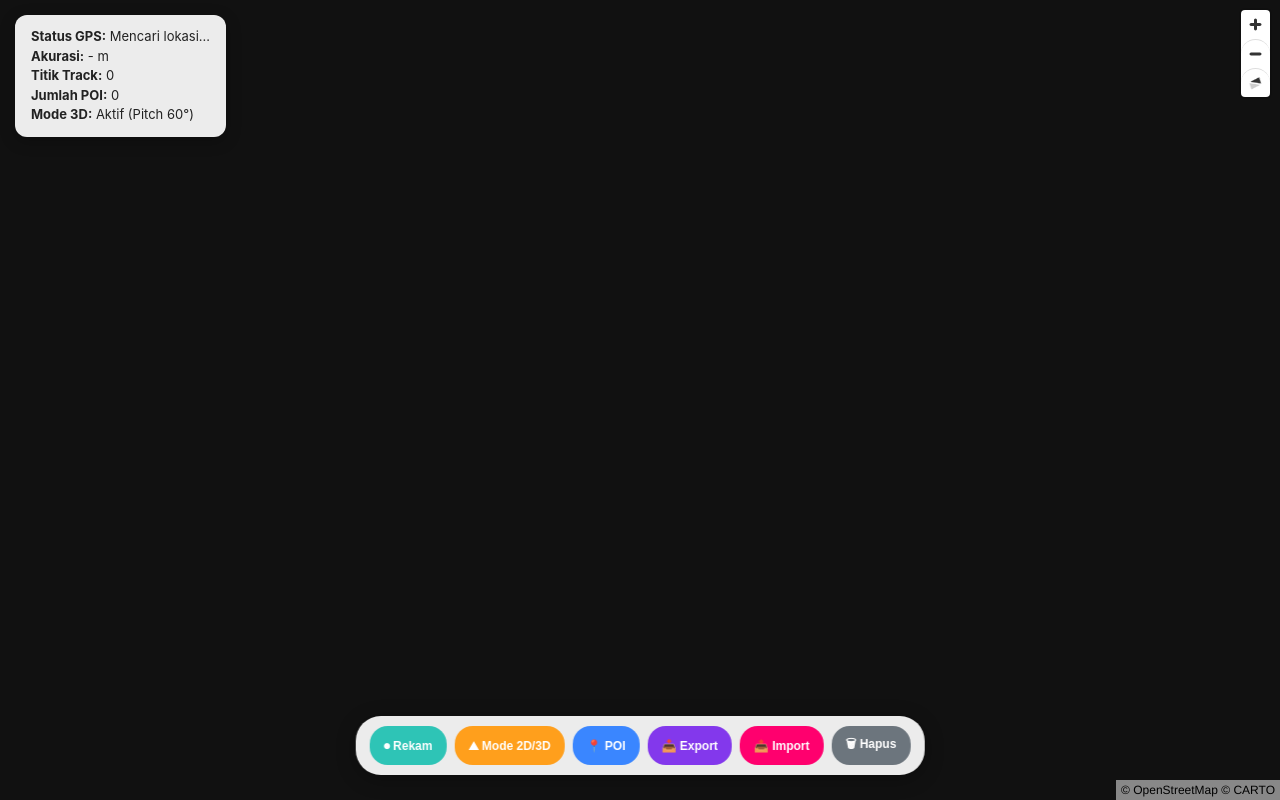
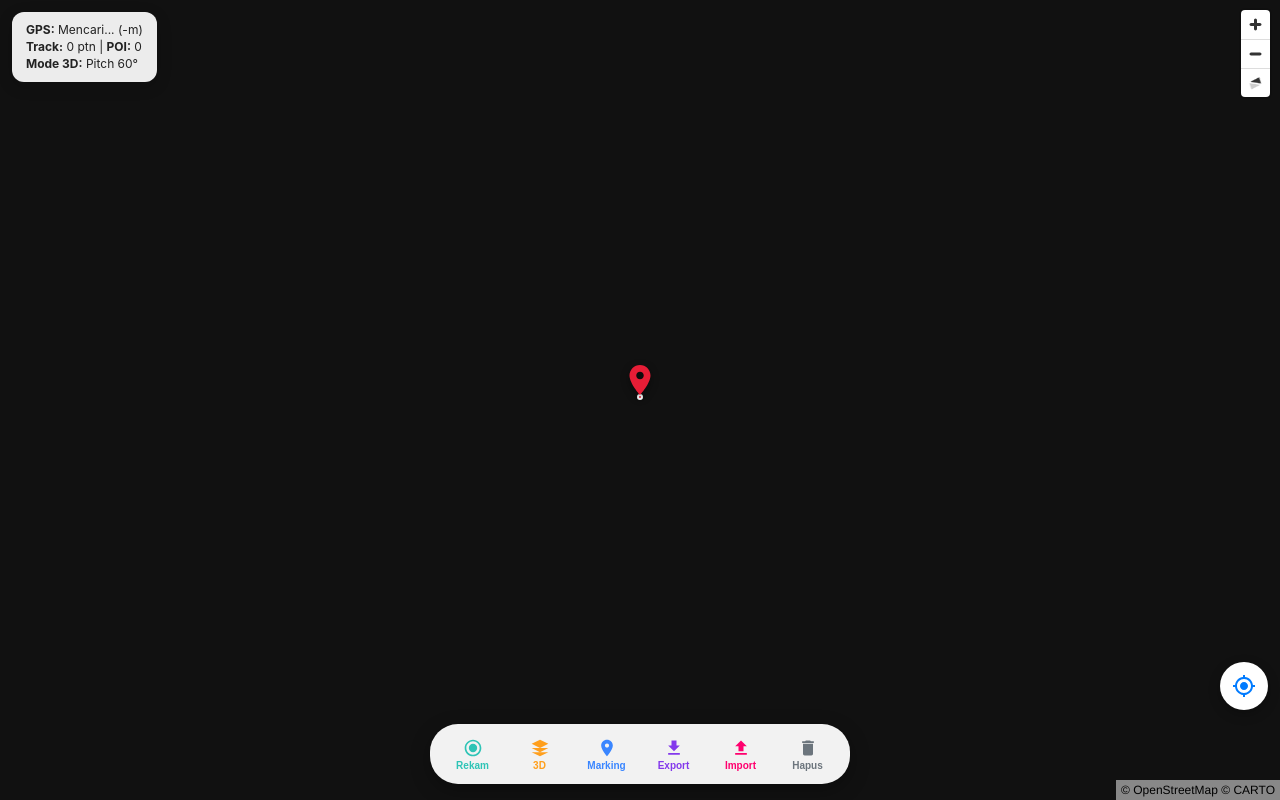
Before and after one commit to krisnaarimjaya/gps-tracking-3d, a plain HTML site: page index.html in a window 1280 px wide. Drawn offline with nearby package versions, Linux system fonts and the light colour scheme; no server answers.

Commit message:
Update index.html
perbaikan ikon

```diff
--- a/index.html
+++ b/index.html
@@ -13,6 +13,7 @@
             box-sizing: border-box;
             margin: 0;
             padding: 0;
+            -webkit-tap-highlight-color: transparent;
         }
         body, html {
             height: 100%;
@@ -26,86 +27,136 @@
             width: 100vw;
         }
 
-        /* Stats Panel */
+        /* Crosshair Center Marker (Pemandu Marker Tengah) */
+        .center-crosshair {
+            position: absolute;
+            top: 50%;
+            left: 50%;
+            transform: translate(-50%, -100%);
+            z-index: 5;
+            pointer-events: none; /* Supaya tidak mengganggu gesture geser peta */
+            display: flex;
+            flex-direction: column;
+            align-items: center;
+        }
+        .crosshair-pin {
+            width: 36px;
+            height: 36px;
+            filter: drop-shadow(0px 3px 4px rgba(0,0,0,0.4));
+            transition: transform 0.2s ease;
+        }
+        .map-dragging .crosshair-pin {
+            transform: translateY(-8px) scale(1.1);
+        }
+        .crosshair-dot {
+            width: 6px;
+            height: 6px;
+            background: #e71d36;
+            border: 2px solid white;
+            border-radius: 50%;
+            margin-top: -4px;
+            box-shadow: 0 0 4px rgba(0,0,0,0.5);
+        }
+
+        /* Stats Panel Header Top */
         .stats-panel {
             position: absolute;
-            top: 15px;
-            left: 15px;
+            top: 12px;
+            left: 12px;
             z-index: 10;
             background: rgba(255, 255, 255, 0.92);
-            padding: 12px 16px;
+            padding: 10px 14px;
             border-radius: 12px;
-            box-shadow: 0 4px 15px rgba(0,0,0,0.25);
+            box-shadow: 0 4px 15px rgba(0,0,0,0.2);
             backdrop-filter: blur(8px);
-            font-size: 13px;
-            line-height: 1.5;
+            font-size: 12px;
+            line-height: 1.4;
             color: #222;
-            max-width: 280px;
+            max-width: 240px;
         }
 
-        /* Control Bar at Bottom */
+        /* Floating Button "Lokasi Saya" */
+        .btn-my-location {
+            position: absolute;
+            right: 12px;
+            bottom: 90px;
+            z-index: 10;
+            width: 48px;
+            height: 48px;
+            border-radius: 50%;
+            background: #ffffff;
+            border: none;
+            box-shadow: 0 4px 12px rgba(0,0,0,0.25);
+            display: flex;
+            align-items: center;
+            justify-content: center;
+            cursor: pointer;
+            color: #007bff;
+            transition: all 0.2s ease;
+        }
+        .btn-my-location:active {
+            transform: scale(0.9);
+            background: #f0f0f0;
+        }
+
+        /* Control Dock Bottom Bar */
         .controls {
             position: absolute;
-            bottom: 25px;
+            bottom: 16px;
             left: 50%;
             transform: translateX(-50%);
             z-index: 10;
             display: flex;
-            flex-wrap: wrap;
-            justify-content: center;
-            gap: 8px;
-            background: rgba(255, 255, 255, 0.92);
-            padding: 10px 14px;
-            border-radius: 25px;
-            box-shadow: 0 4px 20px rgba(0,0,0,0.3);
-            backdrop-filter: blur(8px);
-            max-width: 95vw;
+            align-items: center;
+            justify-content: space-around;
+            gap: 6px;
+            background: rgba(255, 255, 255, 0.95);
+            padding: 8px 12px;
+            border-radius: 28px;
+            box-shadow: 0 6px 20px rgba(0,0,0,0.3);
+            backdrop-filter: blur(10px);
+            width: calc(100vw - 24px);
+            max-width: 420px;
         }
 
-        button {
+        .btn-icon {
             border: none;
-            padding: 9px 14px;
-            border-radius: 18px;
+            background: transparent;
+            width: 44px;
+            height: 44px;
+            border-radius: 50%;
+            display: flex;
+            flex-direction: column;
+            align-items: center;
+            justify-content: center;
+            font-size: 10px;
             font-weight: 600;
-            font-size: 12px;
+            color: #444;
             cursor: pointer;
             transition: all 0.2s ease;
-            display: flex;
-            align-items: center;
-            gap: 5px;
+            gap: 2px;
         }
-        button:active {
-            transform: scale(0.95);
+        .btn-icon svg {
+            width: 20px;
+            height: 20px;
+            fill: currentColor;
+        }
+        .btn-icon:active {
+            transform: scale(0.9);
+            background: rgba(0,0,0,0.05);
         }
 
-        #btnTrack {
-            background-color: #2ec4b6;
-            color: white;
-        }
+        /* Specific Button Highlight Colors */
+        #btnTrack { color: #2ec4b6; }
         #btnTrack.recording {
-            background-color: #e71d36;
+            color: #e71d36;
             animation: pulse 1.5s infinite;
         }
-        #btn3D {
-            background-color: #ff9f1c;
-            color: white;
-        }
-        #btnPoi {
-            background-color: #3a86ff;
-            color: white;
-        }
-        #btnExport {
-            background-color: #8338ec;
-            color: white;
-        }
-        #btnImport {
-            background-color: #ff006e;
-            color: white;
-        }
-        #btnClear {
-            background-color: #6c757d;
-            color: white;
-        }
+        #btn3D { color: #ff9f1c; }
+        #btnPoi { color: #3a86ff; }
+        #btnExport { color: #8338ec; }
+        #btnImport { color: #ff006e; }
+        #btnClear { color: #6c757d; }
 
         /* Modal Form POI */
         .modal {
@@ -128,7 +179,7 @@
         }
         .modal-content h3 {
             margin-bottom: 12px;
-            font-size: 16px;
+            font-size: 15px;
             color: #222;
         }
         .modal-content input, .modal-content textarea {
@@ -147,7 +198,7 @@
 
         @keyframes pulse {
             0% { opacity: 1; }
-            50% { opacity: 0.5; }
+            50% { opacity: 0.4; }
             100% { opacity: 1; }
         }
     </style>
@@ -156,24 +207,66 @@
 
     <!-- Panel Informasi Status -->
     <div class="stats-panel">
-        <strong>Status GPS:</strong> <span id="status">Mencari lokasi...</span><br>
-        <strong>Akurasi:</strong> <span id="accuracy">-</span> m<br>
-        <strong>Titik Track:</strong> <span id="pointCount">0</span><br>
-        <strong>Jumlah POI:</strong> <span id="poiCount">0</span><br>
-        <strong>Mode 3D:</strong> <span id="mode3DStatus">Aktif (Pitch 60°)</span>
+        <strong>GPS:</strong> <span id="status">Mencari...</span> (<span id="accuracy">-</span>m)<br>
+        <strong>Track:</strong> <span id="pointCount">0</span> ptn | <strong>POI:</strong> <span id="poiCount">0</span><br>
+        <strong>Mode 3D:</strong> <span id="mode3DStatus">Pitch 60°</span>
+    </div>
+
+    <!-- Pemandu Marker Tengah Layar (Pin Crosshair) -->
+    <div class="center-crosshair" id="crosshair">
+        <svg class="crosshair-pin" viewBox="0 0 24 24" fill="#e71d36">
+            <path d="M12 2C8.13 2 5 5.13 5 9c0 5.25 7 13 7 13s7-7.75 7-13c0-3.87-3.13-7-7-7zm0 9.5c-1.38 0-2.5-1.12-2.5-2.5s1.12-2.5 2.5-2.5 2.5 1.12 2.5 2.5-1.12 2.5-2.5 2.5z"/>
+        </svg>
+        <div class="crosshair-dot"></div>
     </div>
 
     <!-- Container Peta 3D -->
     <div id="map"></div>
 
-    <!-- Tombol Kontrol Utama -->
+    <!-- Tombol Floating: Lokasi Saya -->
+    <button class="btn-my-location" onclick="centerToUserLocation()" title="Lokasi Saya">
+        <svg width="24" height="24" viewBox="0 0 24 24" fill="currentColor">
+            <path d="M12 8c-2.21 0-4 1.79-4 4s1.79 4 4 4 4-1.79 4-4-1.79-4-4-4zm8.94 3c-.46-4.17-3.77-7.48-7.94-7.94V1h-2v2.06C6.83 3.52 3.52 6.83 3.06 11H1v2h2.06c.46 4.17 3.77 7.48 7.94 7.94V23h2v-2.06c4.17-.46 7.48-3.77 7.94-7.94H23v-2h-2.06zM12 19c-3.87 0-7-3.13-7-7s3.13-7 7-7 7 3.13 7 7-3.13 7-7 7z"/>
+        </svg>
+    </button>
+
+    <!-- Tombol Kontrol Utama (Dock Bottom Bar) -->
     <div class="controls">
-        <button id="btnTrack" onclick="toggleTracking()">⏺ Rekam</button>
-        <button id="btn3D" onclick="toggle3D()">⛰ Mode 2D/3D</button>
-        <button id="btnPoi" onclick="addPOI()">📍 POI</button>
-        <button id="btnExport" onclick="exportJSON()">📥 Export</button>
-        <button id="btnImport" onclick="document.getElementById('fileInput').click()">📤 Import</button>
-        <button id="btnClear" onclick="clearData()">🗑 Hapus</button>
+        <!-- Record Tracking -->
+        <button class="btn-icon" id="btnTrack" onclick="toggleTracking()">
+            <svg viewBox="0 0 24 24"><path d="M12 2C6.48 2 2 6.48 2 12s4.48 10 10 10 10-4.48 10-10S17.52 2 12 2zm0 18c-4.42 0-8-3.58-8-8s3.58-8 8-8 8 3.58 8 8-3.58 8-8 8z"/><circle cx="12" cy="12" r="5"/></svg>
+            <span id="txtTrack">Rekam</span>
+        </button>
+
+        <!-- Toggle 2D/3D -->
+        <button class="btn-icon" id="btn3D" onclick="toggle3D()">
+            <svg viewBox="0 0 24 24"><path d="M12 2L2 7l10 5 10-5-10-5zM2 17l10 5 10-5M2 12l10 5 10-5"/></svg>
+            <span>3D</span>
+        </button>
+
+        <!-- Marking POI -->
+        <button class="btn-icon" id="btnPoi" onclick="addPOIAtCenter()">
+            <svg viewBox="0 0 24 24"><path d="M12 2C8.14 2 5 5.14 5 9c0 5.25 7 13 7 13s7-7.75 7-13c0-3.86-3.14-7-7-7zm0 9.5c-1.38 0-2.5-1.12-2.5-2.5s1.12-2.5 2.5-2.5 2.5 1.12 2.5 2.5-1.12 2.5-2.5 2.5z"/></svg>
+            <span>Marking</span>
+        </button>
+
+        <!-- Export -->
+        <button class="btn-icon" id="btnExport" onclick="exportJSON()">
+            <svg viewBox="0 0 24 24"><path d="M19 9h-4V3H9v6H5l7 7 7-7zM5 18v2h14v-2H5z"/></svg>
+            <span>Export</span>
+        </button>
+
+        <!-- Import -->
+        <button class="btn-icon" id="btnImport" onclick="document.getElementById('fileInput').click()">
+            <svg viewBox="0 0 24 24"><path d="M9 16h6v-6h4l-7-7-7 7h4zm-4 2h14v2H5z"/></svg>
+            <span>Import</span>
+        </button>
+
+        <!-- Clear -->
+        <button class="btn-icon" id="btnClear" onclick="clearData()">
+            <svg viewBox="0 0 24 24"><path d="M6 19c0 1.1.9 2 2 2h8c1.1 0 2-.9 2-2V7H6v12zM19 4h-3.5l-1-1h-5l-1 1H5v2h14V4z"/></svg>
+            <span>Hapus</span>
+        </button>
 
         <input type="file" id="fileInput" accept=".json" style="display:none" onchange="importJSON(event)">
     </div>
@@ -181,12 +274,13 @@
     <!-- Modal Form POI -->
     <div id="poiModal" class="modal">
         <div class="modal-content">
-            <h3>Tambah POI Baru</h3>
+            <h3>Tambah POI di Titik Tengah</h3>
+            <p style="font-size:11px; color:#666; margin-bottom:10px;" id="poiCoordsText">Koordinat: -</p>
             <input type="text" id="poiTitle" placeholder="Nama Tempat / POI" required>
             <textarea id="poiDesc" rows="3" placeholder="Keterangan singkat..."></textarea>
             <div class="modal-actions">
-                <button type="button" style="background:#6c757d; color:white" onclick="closeModal()">Batal</button>
-                <button type="button" style="background:#2ec4b6; color:white" onclick="savePOI()">Simpan POI</button>
+                <button type="button" style="background:#6c757d; color:white; border:none; padding:8px 12px; border-radius:6px;" onclick="closeModal()">Batal</button>
+                <button type="button" style="background:#2ec4b6; color:white; border:none; padding:8px 12px; border-radius:6px;" onclick="savePOI()">Simpan POI</button>
             </div>
         </div>
     </div>
@@ -195,13 +289,12 @@
     <script src="https://unpkg.com/maplibre-gl@3.6.2/dist/maplibre-gl.js"></script>
 
     <script>
-        // Inisialisasi MapLibre dengan Kemiringan Awal (Pitch) 60 derajat untuk efek 3D
+        // Init MapLibre GL
         const map = new maplibregl.Map({
             container: 'map',
             style: {
                 version: 8,
                 sources: {
-                    // Basemap CartoDB Positron
                     'carto-tiles': {
                         type: 'raster',
                         tiles: [
@@ -211,63 +304,58 @@
                         tileSize: 256,
                         attribution: '&copy; OpenStreetMap &copy; CARTO'
                     },
-                    // Sumber Terrain 3D (AWS Terrain RGB Tiles)
                     'terrain-dem': {
                         type: 'raster-dem',
-                        tiles: [
-                            'https://s3.amazonaws.com/elevation-tiles-prod/terrarium/{z}/{x}/{y}.png'
-                        ],
+                        tiles: ['https://s3.amazonaws.com/elevation-tiles-prod/terrarium/{z}/{x}/{y}.png'],
                         encoding: 'terrarium',
                         tileSize: 256,
                         maxzoom: 15
                     }
                 },
-                layers: [
-                    {
-                        id: 'carto-layer',
-                        type: 'raster',
-                        source: 'carto-tiles',
-                        minzoom: 0,
-                        maxzoom: 22
-                    }
-                ],
+                layers: [{
+                    id: 'carto-layer',
+                    type: 'raster',
+                    source: 'carto-tiles',
+                    minzoom: 0,
+                    maxzoom: 22
+                }],
                 terrain: {
                     source: 'terrain-dem',
-                    exaggeration: 1.5 // Faktor Ketinggian Terrain 3D
+                    exaggeration: 1.5
                 }
             },
             center: [106.816666, -6.200000],
             zoom: 15,
-            pitch: 60, // Kemiringan awal 3D
+            pitch: 60,
             bearing: -17.6
         });
 
-        // Tambahkan Kontrol Navigasi (Zoom & Kompas Rotasi)
-        map.addControl(new maplibregl.NavigationControl({
-            visualizePitch: true,
-            showCompass: true
-        }), 'top-right');
+        // Kontrol Zoom & Navigasi
+        map.addControl(new maplibregl.NavigationControl({ visualizePitch: true, showCompass: true }), 'top-right');
 
-        // State & Variabel Data
-        let currentPos = null;
+        // State Data
+        let userPos = null;
+        let selectedPoiPos = null;
         let isRecording = false;
         let firstFix = true;
         let is3D = true;
 
         let trackingData = {
-            track: [], // Array [ [lng, lat, alt, timestamp], ... ]
-            pois: []   // Array [ { id, title, desc, lng, lat, timestamp }, ... ]
+            track: [],
+            pois: []
         };
 
-        // GeoJSON Sources & Layers
+        // Efek Visual saat Peta Digeser (Map Dragging Animation)
+        const crosshair = document.getElementById('crosshair');
+        map.on('movestart', () => crosshair.classList.add('map-dragging'));
+        map.on('moveend', () => crosshair.classList.remove('map-dragging'));
+
         map.on('load', () => {
-            // Source untuk Marker GPS Pengguna
+            // User Location Marker
             map.addSource('user-location', {
                 type: 'geojson',
                 data: { type: 'FeatureCollection', features: [] }
             });
-
-            // Layer Marker Posisi Saat Ini
             map.addLayer({
                 id: 'user-location-layer',
                 type: 'circle',
@@ -280,50 +368,37 @@
                 }
             });
 
-            // Source untuk Garis Tracking GPS
+            // Track Line Layer
             map.addSource('track-line', {
                 type: 'geojson',
-                data: {
-                    type: 'Feature',
-                    geometry: { type: 'LineString', coordinates: [] }
-                }
+                data: { type: 'Feature', geometry: { type: 'LineString', coordinates: [] } }
             });
-
-            // Layer Garis Tracking
             map.addLayer({
                 id: 'track-line-layer',
                 type: 'line',
                 source: 'track-line',
-                layout: {
-                    'line-join': 'round',
-                    'line-cap': 'round'
-                },
-                paint: {
-                    'line-color': '#e71d36',
-                    'line-width': 6,
-                    'line-opacity': 0.9
-                }
+                layout: { 'line-join': 'round', 'line-cap': 'round' },
+                paint: { 'line-color': '#e71d36', 'line-width': 5, 'line-opacity': 0.85 }
             });
 
-            // Source & Layer Marker POI
+            // POI Layer
             map.addSource('poi-points', {
                 type: 'geojson',
                 data: { type: 'FeatureCollection', features: [] }
             });
-
             map.addLayer({
                 id: 'poi-layer',
                 type: 'circle',
                 source: 'poi-points',
                 paint: {
                     'circle-radius': 8,
-                    'circle-color': '#ff006e',
+                    'circle-color': '#3a86ff',
                     'circle-stroke-width': 2,
                     'circle-stroke-color': '#ffffff'
                 }
             });
 
-            // Klik POI Marker untuk menampilkan Popup
+            // Popup POI
             map.on('click', 'poi-layer', (e) => {
                 const coordinates = e.features[0].geometry.coordinates.slice();
                 const { title, desc, time } = e.features[0].properties;
@@ -332,7 +407,7 @@
                     .setLngLat(coordinates)
                     .setHTML(`
                         <div style="color:#222; font-size:12px;">
-                            <strong style="color:#e71d36; font-size:14px;">📍 ${title}</strong><br>
+                            <strong style="color:#3a86ff; font-size:14px;">📍 ${title}</strong><br>
                             ${desc ? `<p style="margin:4px 0;">${desc}</p>` : ''}
                             <small style="color:#777;">${new Date(time).toLocaleString('id-ID')}</small>
                         </div>
@@ -340,14 +415,10 @@
                     .addTo(map);
             });
 
-            // Ubah kursor saat menyorot POI
-            map.on('mouseenter', 'poi-layer', () => map.getCanvas().style.cursor = 'pointer');
-            map.on('mouseleave', 'poi-layer', () => map.getCanvas().style.cursor = '');
-
             loadFromLocalStorage();
         });
 
-        // Geolocation GPS
+        // GPS Geolocation Watcher
         if ('geolocation' in navigator) {
             navigator.geolocation.watchPosition(onPositionSuccess, onPositionError, {
                 enableHighAccuracy: true,
@@ -364,18 +435,16 @@
             const accuracy = position.coords.accuracy;
             const timestamp = new Date().toISOString();
 
-            currentPos = { lng, lat };
+            userPos = { lng, lat };
 
             document.getElementById('status').innerText = "Aktif";
             document.getElementById('accuracy').innerText = Math.round(accuracy);
 
-            // Pindah kamera saat GPS pertama kali terkunci
             if (firstFix) {
-                map.flyTo({ center: [lng, lat], zoom: 16, pitch: 60 });
+                map.flyTo({ center: [lng, lat], zoom: 16 });
                 firstFix = false;
             }
 
-            // Update Lokasi Pengguna
             if (map.getSource('user-location')) {
                 map.getSource('user-location').setData({
                     type: 'Feature',
@@ -383,7 +452,6 @@
                 });
             }
 
-            // Rekam Titik Koordinat jika Status Aktif
             if (isRecording) {
                 trackingData.track.push([lng, lat, timestamp]);
                 renderTrack();
@@ -395,38 +463,48 @@
             document.getElementById('status').innerText = "Gagal: " + err.message;
         }
 
-        // Toggle Rekam Tracking
+        // Center Kamera ke Lokasi Saya
+        function centerToUserLocation() {
+            if (userPos) {
+                map.flyTo({ center: [userPos.lng, userPos.lat], zoom: 17, pitch: is3D ? 60 : 0 });
+            } else {
+                alert("Mencari sinyal GPS lokasi Anda...");
+            }
+        }
+
+        // Toggle Record Tracking
         function toggleTracking() {
             isRecording = !isRecording;
             const btn = document.getElementById('btnTrack');
+            const txt = document.getElementById('txtTrack');
 
             if (isRecording) {
-                btn.innerText = "⏹ Hentikan";
+                txt.innerText = "Stop";
                 btn.classList.add("recording");
             } else {
-                btn.innerText = "⏺ Rekam";
+                txt.innerText = "Rekam";
                 btn.classList.remove("recording");
             }
         }
 
-        // Toggle Sudut Tampilan 2D / 3D
+        // Toggle 2D / 3D Mode
         function toggle3D() {
             is3D = !is3D;
             if (is3D) {
-                map.easeTo({ pitch: 60, duration: 1000 });
-                document.getElementById('mode3DStatus').innerText = "Aktif (Pitch 60°)";
+                map.easeTo({ pitch: 60, duration: 800 });
+                document.getElementById('mode3DStatus').innerText = "Pitch 60°";
             } else {
-                map.easeTo({ pitch: 0, bearing: 0, duration: 1000 });
+                map.easeTo({ pitch: 0, bearing: 0, duration: 800 });
                 document.getElementById('mode3DStatus').innerText = "Datar (2D)";
             }
         }
 
-        // Modal Form POI
-        function addPOI() {
-            if (!currentPos) {
-                alert("Lokasi GPS belum ditemukan. Harap tunggu sebentar.");
-                return;
-            }
+        // Buka Modal Tambah POI Menggunakan Koordinat Pusat Layar (Center Crosshair)
+        function addPOIAtCenter() {
+            const center = map.getCenter();
+            selectedPoiPos = { lng: center.lng, lat: center.lat };
+
+            document.getElementById('poiCoordsText').innerText = `Koordinat: ${center.lat.toFixed(6)}, ${center.lng.toFixed(6)}`;
             document.getElementById('poiTitle').value = '';
             document.getElementById('poiDesc').value = '';
             document.getElementById('poiModal').style.display = 'flex';
@@ -449,8 +527,8 @@
                 id: Date.now(),
                 title: title,
                 desc: desc,
-                lng: currentPos.lng,
-                lat: currentPos.lat,
+                lng: selectedPoiPos.lng,
+                lat: selectedPoiPos.lat,
                 timestamp: new Date().toISOString()
             };
 
@@ -460,7 +538,7 @@
             closeModal();
         }
 
-        // Render Garis Track
+        // Render Functions
         function renderTrack() {
             const coords = trackingData.track.map(p => [p[0], p[1]]);
             if (map.getSource('track-line')) {
@@ -472,16 +550,11 @@
             document.getElementById('pointCount').innerText = trackingData.track.length;
         }
 
-        // Render Penanda POI
         function renderPois() {
             const features = trackingData.pois.map(poi => ({
                 type: 'Feature',
                 geometry: { type: 'Point', coordinates: [poi.lng, poi.lat] },
-                properties: {
-                    title: poi.title,
-                    desc: poi.desc,
-                    time: poi.timestamp
-                }
+                properties: { title: poi.title, desc: poi.desc, time: poi.timestamp }
             }));
 
             if (map.getSource('poi-points')) {
@@ -493,7 +566,7 @@
             document.getElementById('poiCount').innerText = trackingData.pois.length;
         }
 
-        // Storage & Export / Import
+        // Local Storage & Export / Import
         function saveToLocalStorage() {
             localStorage.setItem('maplibre_gps_data', JSON.stringify(trackingData));
         }
@@ -545,7 +618,6 @@
                         renderPois();
                         saveToLocalStorage();
 
-                        // Auto Zoom FitBounds ke Data yang di-import
                         const bounds = new maplibregl.LngLatBounds();
                         trackingData.track.forEach(p => bounds.extend([p[0], p[1]]));
                         trackingData.pois.forEach(p => bounds.extend([p.lng, p.lat]));
```
